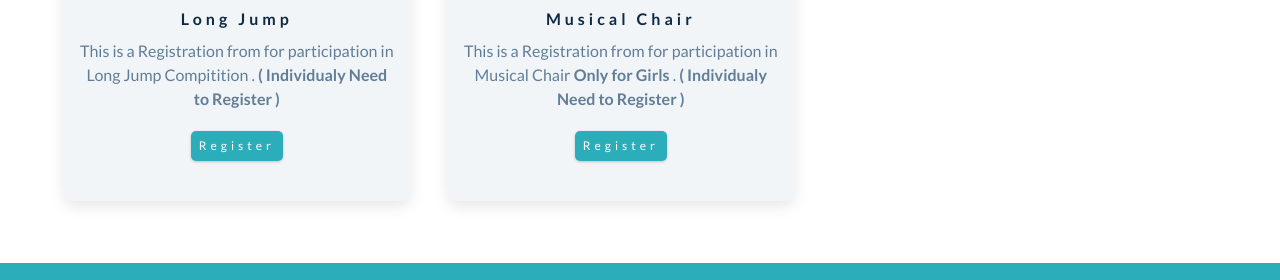
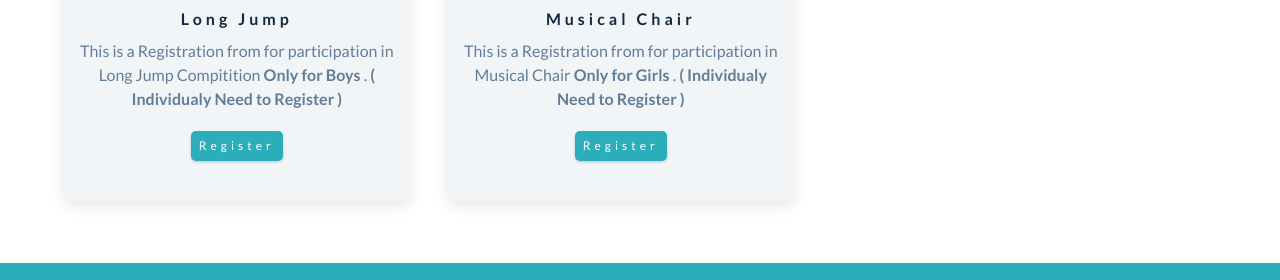
Before and after one commit to PaulAyushmaan/Sportivo-4.0, a plain HTML site: page index.html in a window 1280 px wide. Shown: the part 3691-3971 px from the top of the page. Drawn offline with Linux system fonts and the light colour scheme.

Commit message:
text updated

```diff
--- a/index.html
+++ b/index.html
@@ -474,7 +474,7 @@
 						<h4>Long Jump</h4>
 						<p>
 							This is a Registration from for participation in Long Jump
-							Compitition .
+							Compitition <b>Only for Boys</b> .
 							<strong>( Individualy Need to Register )</strong>
 						</p>
 						<a class="btn service-btn" href="./longjump.html">Register</a>
```
